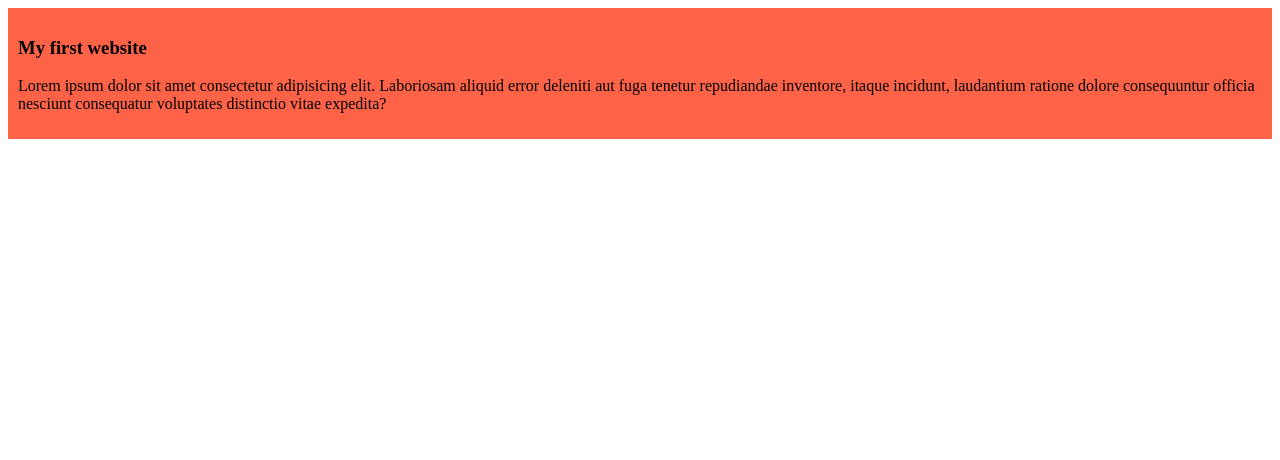
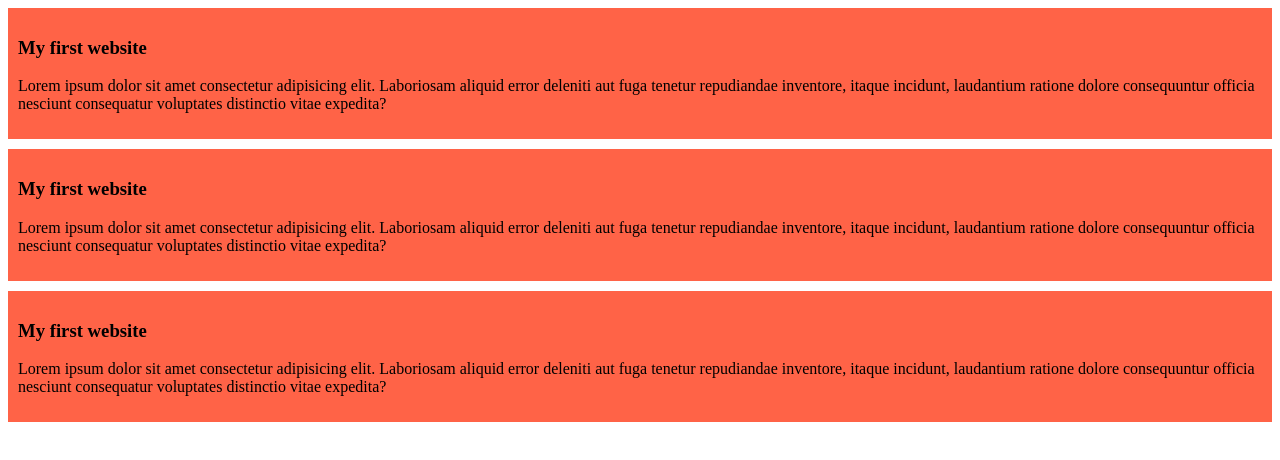
Before and after one commit to neloy694-spec/my-simple-website, a plain HTML site: page index.html in a window 1280 px wide. Drawn offline with Linux system fonts and the light colour scheme.

Commit message:
added the second and the third blog

```diff
--- a/index.html
+++ b/index.html
@@ -18,5 +18,27 @@
             </p>
     </div>
 
+    <div>
+        <h3>My first website</h3>
+        <p>Lorem ipsum dolor sit amet consectetur
+             adipisicing elit. Laboriosam aliquid
+              error deleniti aut fuga tenetur repudiandae
+              inventore, itaque incidunt, laudantium ratione
+              dolore consequuntur officia nesciunt consequatur
+               voluptates distinctio vitae expedita?
+            </p>
+    </div>
+
+    <div>
+        <h3>My first website</h3>
+        <p>Lorem ipsum dolor sit amet consectetur
+             adipisicing elit. Laboriosam aliquid
+              error deleniti aut fuga tenetur repudiandae
+              inventore, itaque incidunt, laudantium ratione
+              dolore consequuntur officia nesciunt consequatur
+               voluptates distinctio vitae expedita?
+            </p>
+    </div>
+
 </body>
 </html>
--- a/styles/blog.css
+++ b/styles/blog.css
@@ -1,4 +1,5 @@
 div{
     background-color: tomato;
     padding: 10px;
+    margin-bottom: 10px;
 }
```
